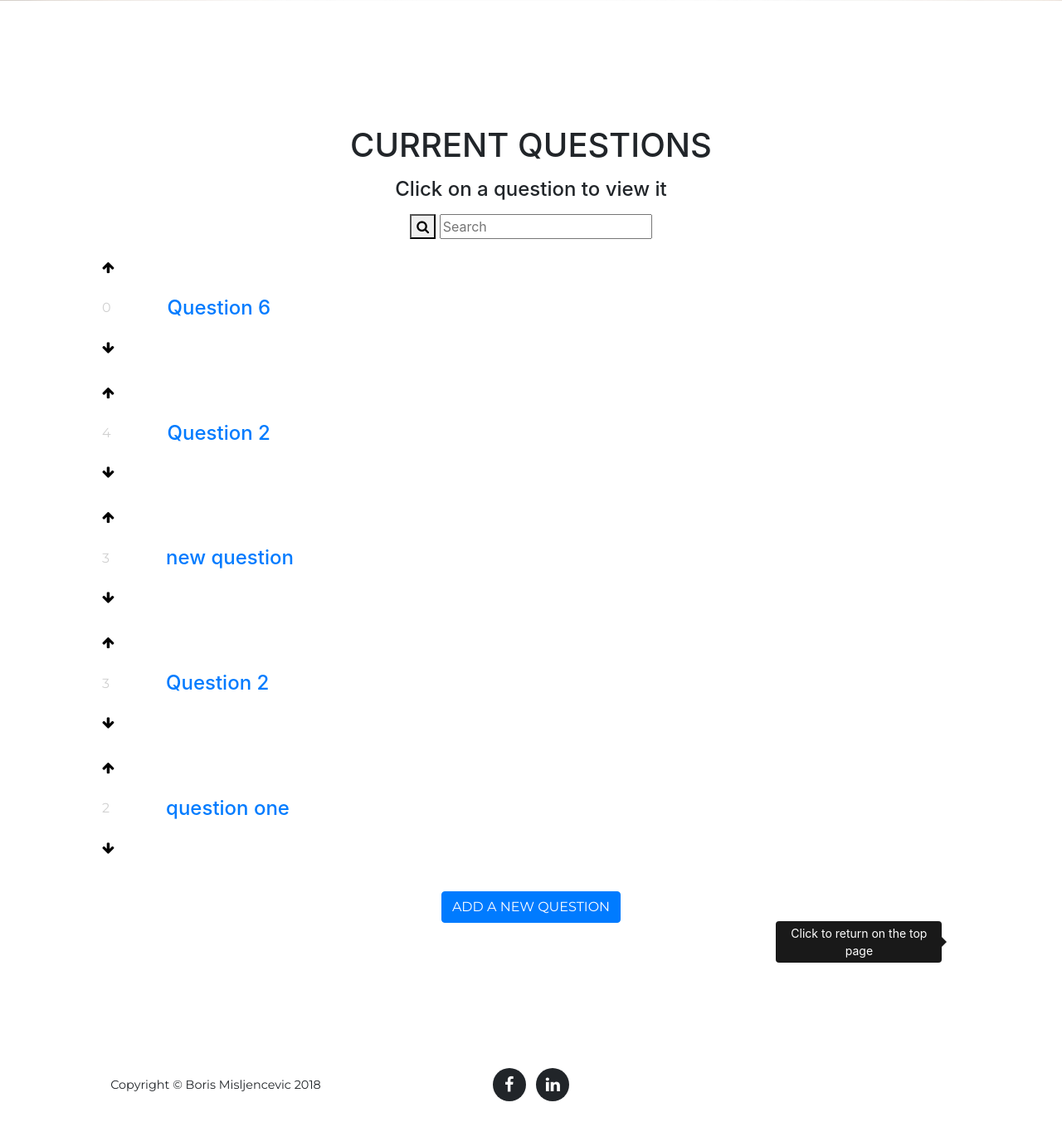
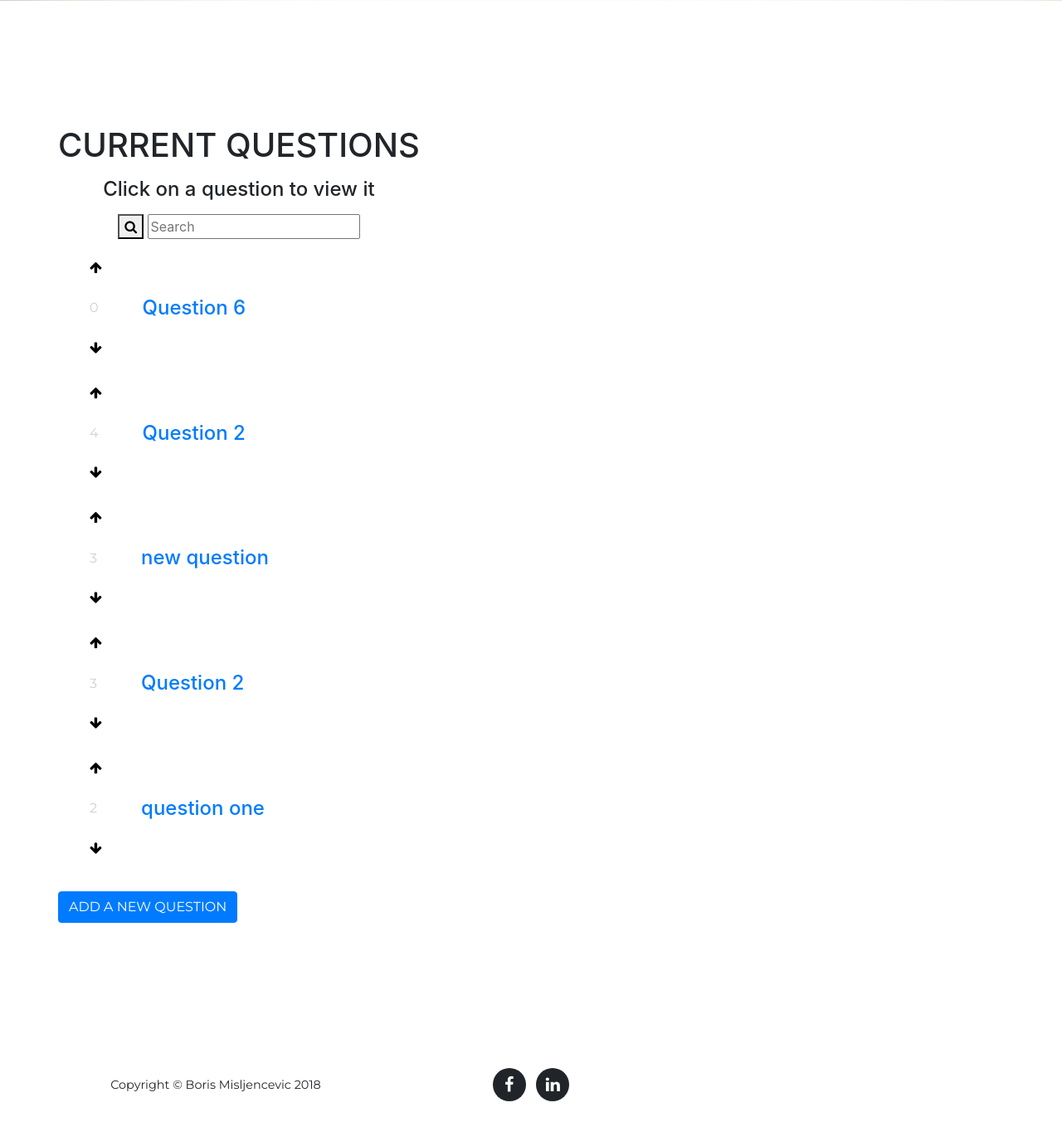
Before and after one commit to bmisljen/django_questions_answers, a Django app: page /qanda/ in a window 1280 px wide. Shown: the part 682-2034 px from the top of the page at 83% size. Run offline with Django 3.2, Linux system fonts and the light colour scheme; data comes from the database, SQL or seed files in the repository; parts of the project's set-up code (start-up, migrations or seed data) failed here and were passed over; some libraries are stand-ins or nearby versions; some web fonts are replaced.

Commit message:
heroku updates 25

```diff
--- a/qanda/static/qanda/js/agency.js
+++ b/qanda/static/qanda/js/agency.js
@@ -31,7 +31,7 @@
             return false;
         });
 
-        $('#back-to-top').tooltip('show');
+        $('#back-to-top').tooltip('hide');
 
 
   // Closes responsive menu when a scroll trigger link is clicked
--- a/qanda/templates/qanda/index.html
+++ b/qanda/templates/qanda/index.html
@@ -56,7 +56,7 @@
       <div class="container">
       {% if latest_question_list %}
         <div class="row">
-          <div class="col-lg-12 text-center">
+          <div class="col-xs-12 text-center">
             <h2 class="section-heading text-uppercase">Current Questions</h2>
             <h4 class="service-heading">Click on a question to view it</h4>
             <!-- Search form -->
@@ -73,13 +73,13 @@
         <ul>
         {% for question in latest_question_list %}
           <div class="row">
-        	 	<div class="col-lg-12">
+        	 	<div class="col-xs-12">
         	 		<div class="row">
         	 			<button type="submit" class="btn btn-vote" id="upvotebutton{{ forloop.counter }}" data-questionid="{{ question.id }}"><i class="fa fa-arrow-up"></i></button>
         	 		</div>
         	 		<div class="row">
         	 			<button type="button" class="btn btn-vote" disabled>{{question.votes}}</button>
-        	 		    <div class="col-lg-6 text-left">
+        	 		    <div class="col-xs-6 text-left">
         	 				<ul><h4 class="service-heading"><a href="{% url 'qanda:detail' question.id %}">{{ question.question_name }}</a></ul></h4>
         	 			</div>
         	 		  </div>
@@ -93,14 +93,14 @@
         </ul>
         {% else %}
           <div class="row">
-          	<div class="col-lg-12 text-center">
+          	<div class="col-xs-12 text-center">
             	<h2 class="section-heading text-uppercase">No Questions Yet</h2>
           	</div>
           </div>
         {% endif %}
 
        <div class="row">
-        	<div class="col-lg-12 text-center">
+        	<div class="col-xs-12 text-center">
         	    {{ value|linebreaks }}
            	    {{ value|linebreaks }}
          		<a class="btn btn-primary btn-xl text-uppercase js-scroll-trigger" href="{% url 'qanda:displayaddquestion'%}">Add a New Question</a>
```
